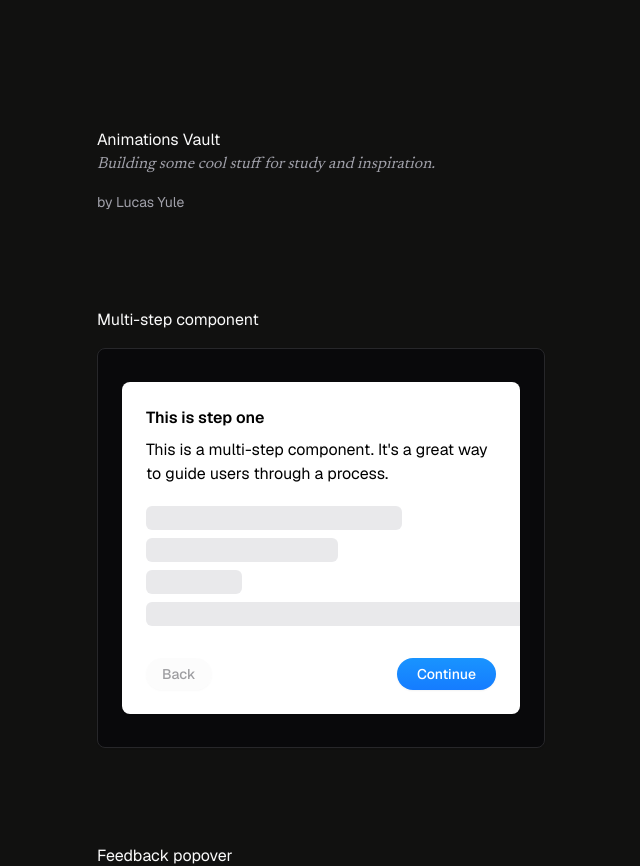
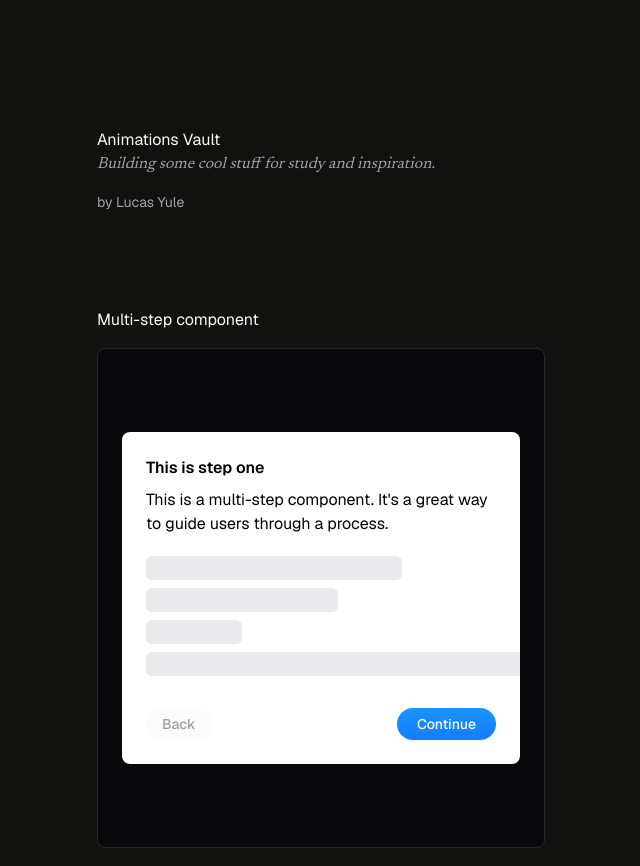
Before and after one commit to lucasyule2212/animations-vault, a Next.js app: page / in a window 1280 px wide. Shown: the top 866 px of the page, without its empty margins (319-959 px from the left). Built offline with nearby package versions, Linux system fonts and the light colour scheme.

Commit message:
feat(multi-step-component): adding motionConfig to sync animations

```diff
--- a/src/components/multi-step-component/multi-step-component.tsx
+++ b/src/components/multi-step-component/multi-step-component.tsx
@@ -1,6 +1,9 @@
 /* eslint-disable react/no-unescaped-entities */
 'use client'
-import { useMemo, useState } from 'react'
+import { motion, MotionConfig } from 'framer-motion'
+import { useMemo, useRef, useState } from 'react'
+
+import useMeasure from '@/hooks/use-measure'
 
 import { Button } from '../ui/button'
 import { Card } from '../ui/card'
@@ -8,6 +11,8 @@ import { Skeleton } from '../ui/skeleton'
 
 const MultiStepComponent = () => {
   const [currentStep, setCurrentStep] = useState<number>(0)
+  const ref = useRef(null)
+  const { height } = useMeasure({ ref })
 
   const steps = useMemo(() => {
     switch (currentStep) {
@@ -63,11 +68,15 @@ const MultiStepComponent = () => {
   }, [currentStep])
 
   return (
-    <Card className="flex min-h-[400px] w-full min-w-[300px] items-center justify-center p-6 text-black">
-      <div className="relative mx-auto w-[550px] overflow-hidden rounded-lg bg-white shadow-sm">
-        <div className="p-6">
+    <Card className="flex min-h-[500px] w-full min-w-[300px] items-center justify-center p-6 text-black">
+      <MotionConfig transition={{ type: 'spring', bounce: 0, duration: 0.5 }}>
+        <motion.div
+          animate={{ height }}
+          className="relative mx-auto w-[550px] overflow-hidden rounded-lg bg-white shadow-sm"
+        >
+          <div ref={ref} className="p-6">
             <div>{steps}</div>
-          <div className="mt-8 flex justify-between">
+            <motion.div layout className="mt-8 flex justify-between">
               <Button
                 className="h-8 w-fit rounded-full px-4 text-sm font-medium text-zinc-700 shadow-sm"
                 disabled={currentStep === 0}
@@ -93,9 +102,10 @@ const MultiStepComponent = () => {
               >
                 Continue
               </Button>
+            </motion.div>
           </div>
-        </div>
-      </div>
+        </motion.div>
+      </MotionConfig>
     </Card>
   )
 }
```
Lines whose indentation alone changed are shown as unchanged.
